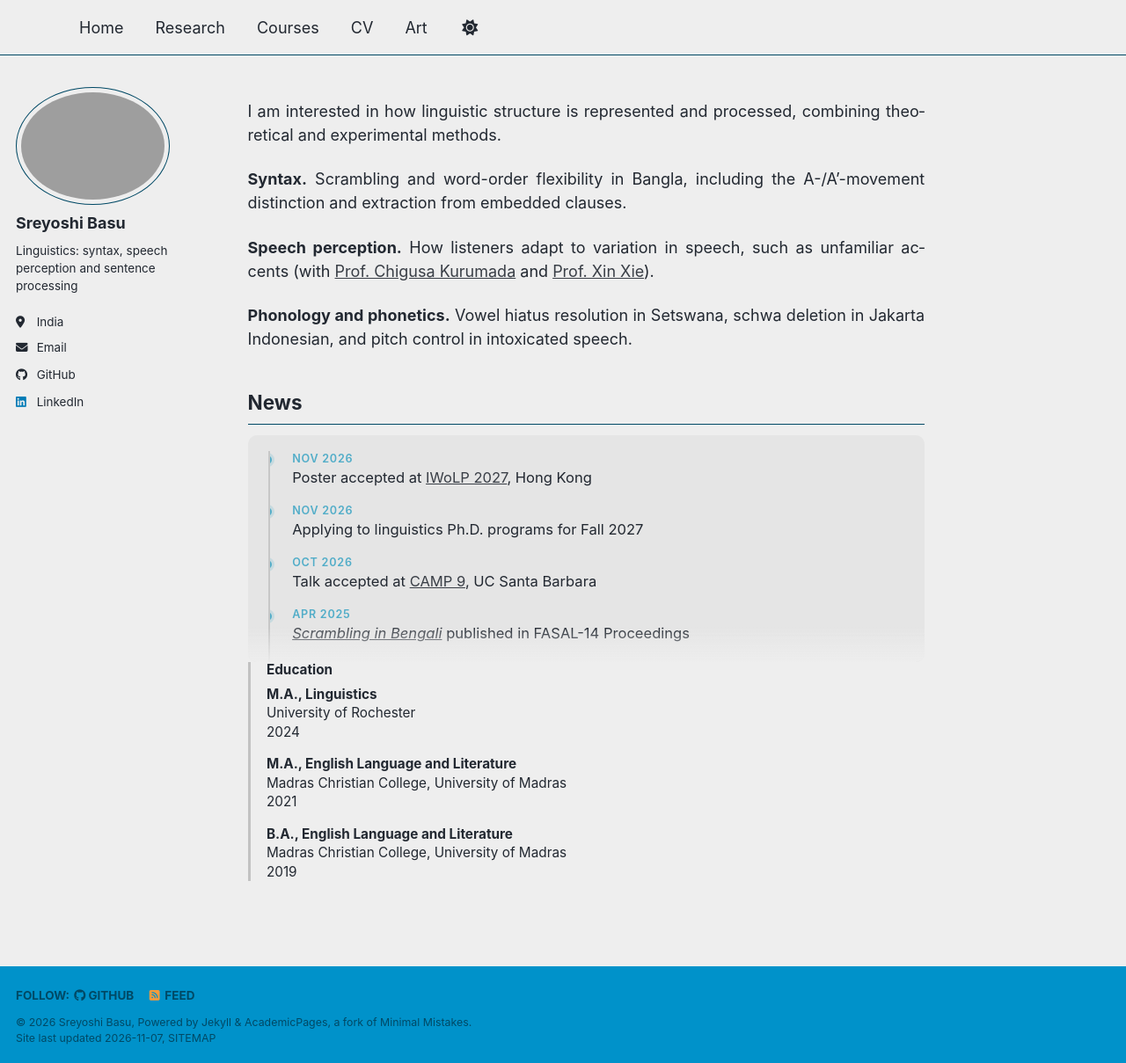
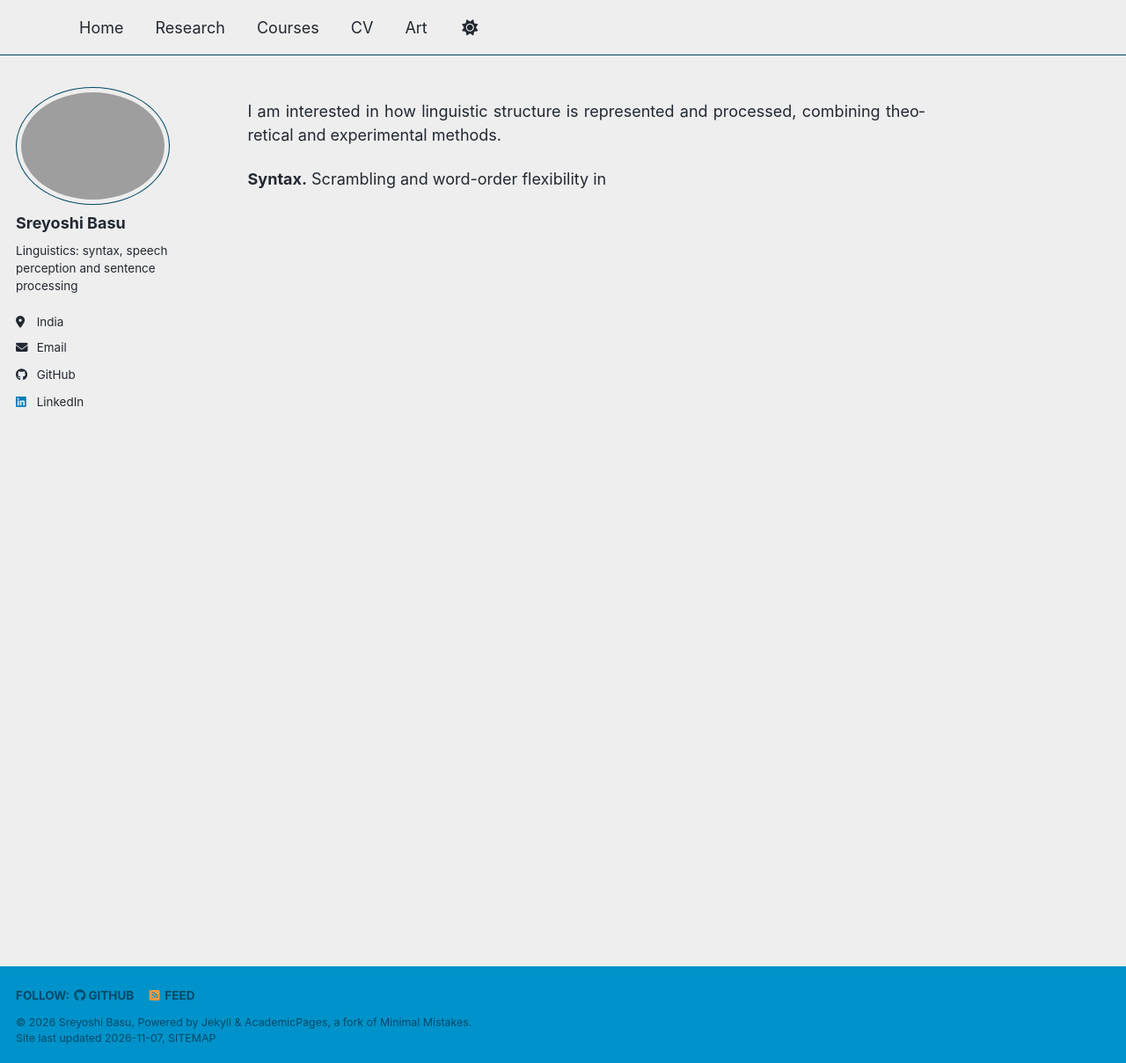
Before and after one commit to sreyoshi-basu/sreyoshi-basu.github.io, a Jekyll site: the page built from _pages/about.md, in a window 1280 px wide and 1209 px high. Shown: the whole window at 88% size. Built offline with Jekyll 4.4.1, drawn with Linux system fonts in a browser that asks for light colours; a script bundle is joined from its source files by our own code; a style sheet for code colours, icons or effects is not loaded.

Commit message:
Update about.md

```diff
--- a/_pages/about.md
+++ b/_pages/about.md
@@ -13,27 +13,6 @@ redirect_from:
   .about-side { flex: 1.2; font-size: 0.85em; border-left: 3px solid rgba(128,128,128,0.4); padding-left: 1.2em; }
   .about-side h3 { margin-top: 0; }
   .about-side p { margin: 0 0 1em 0; line-height: 1.4; }
-  .news { max-height: 200px; overflow-y: auto; border-left: 3px solid rgba(128,128,128,0.4); padding-left: 1em; text-align: left; font-size: 0.9em; }
-  .news ul { list-style: none; margin: 0; padding: 0; }
-  .news li { white-space: nowrap; overflow: hidden; text-overflow: ellipsis; margin-bottom: 0.3em; }
-  .news b { display: inline-block; width: 5.5em; }
-  @media (max-width: 900px) { .about-wrap { flex-direction: column; } .about-side { border-left: none; padding-left: 0; } .news li { white-space: normal; } }
-</style>
-
-<div class="about-wrap">
-<div class="about-main" markdown="1">
-
-I am interested in how linguistic structure is represented and processed, combining theoretical and experimental methods.
-
-**Syntax.** Scrambling and word-order flexibility in Bangla, including the A-/A'-movement distinction and extraction from embedded clauses.
-
-**Speech perception.** How listeners adapt to variation in speech, such as unfamiliar accents (with <a href="https://www.sas.rochester.edu/bcs/people/faculty/kurumada_chigusa/" target="_blank">Prof. Chigusa Kurumada</a> and <a href="https://sites.uci.edu/sclab/" target="_blank">Prof. Xin Xie</a>).
-
-**Phonology and phonetics.** Vowel hiatus resolution in Setswana, schwa deletion in Jakarta Indonesian, and pitch control in intoxicated speech.
-
-## News
-
-<style>
   .news-card { position: relative; border-radius: 10px; background: rgba(128,128,128,0.08); padding: 1em 1em 0 1em; }
   .news-card::after { content: ""; position: absolute; left: 0; right: 0; bottom: 0; height: 40px; border-radius: 0 0 10px 10px; pointer-events: none;
     background: linear-gradient(to bottom, transparent, var(--global-bg-color, #fff)); opacity: 0.9; }
@@ -46,25 +25,13 @@ I am interested in how linguistic structure is represented and processed, combin
     background: #52adc8; box-shadow: 0 0 0 3px rgba(82,173,200,0.2); }
   .tl-date { font-size: 0.7em; font-weight: 600; text-transform: uppercase; letter-spacing: 0.06em; color: #52adc8; }
   .tl-text { font-size: 0.92em; line-height: 1.35; }
+  @media (max-width: 900px) { .about-wrap { flex-direction: column; } .about-side { border-left: none; padding-left: 0; } }
 </style>
 
-<div class="news-card">
-<div class="tl">
-  <div class="tl-item"><div class="tl-date">Nov 2026</div><div class="tl-text">Poster accepted at <a href="https://lt.cityu.edu.hk/iwolp2027/" target="_blank">IWoLP 2027</a>, Hong Kong</div></div>
-  <div class="tl-item"><div class="tl-date">Nov 2026</div><div class="tl-text">Applying to linguistics Ph.D. programs for Fall 2027</div></div>
-  <div class="tl-item"><div class="tl-date">Oct 2026</div><div class="tl-text">Talk accepted at <a href="https://camp9ucsb.github.io/conference/" target="_blank">CAMP 9</a>, UC Santa Barbara</div></div>
-  <div class="tl-item"><div class="tl-date">Apr 2025</div><div class="tl-text"><a href="https://ojs.ub.uni-konstanz.de/jsal/index.php/fasal/en/article/view/331" target="_blank"><i>Scrambling in Bengali</i></a> published in FASAL-14 Proceedings</div></div>
-  <div class="tl-item"><div class="tl-date">May 2024</div><div class="tl-text">Joined Rochester BCS as a Research Technician</div></div>
-  <div class="tl-item"><div class="tl-date">May 2024</div><div class="tl-text">M.A. in Linguistics, University of Rochester</div></div>
-  <div class="tl-item"><div class="tl-date">Apr 2024</div><div class="tl-text">Presented at <a href="https://sites.google.com/stonybrook.edu/fasal14/home" target="_blank">FASAL-14</a>, Stony Brook</div></div>
-  <div class="tl-item"><div class="tl-date">Mar 2024</div><div class="tl-text">Presented Setswana vowel hiatus work at <a href="https://sites.google.com/cornell.edu/phuny2024/home" target="_blank">PHUNY 2024</a>, Cornell</div></div>
-</div>
-</div>
+<div class="about-wrap">
 
-<div class="about-side">
-  <h3>Education</h3>
-  <p><b>M.A., Linguistics</b><br>University of Rochester<br>2024</p>
-  <p><b>M.A., English Language and Literature</b><br>Madras Christian College, University of Madras<br>2021</p>
-  <p><b>B.A., English Language and Literature</b><br>Madras Christian College, University of Madras<br>2019</p>
-</div>
-</div>
+<div class="about-main" markdown="1">
+
+I am interested in how linguistic structure is represented and processed, combining theoretical and experimental methods.
+
+**Syntax.** Scrambling and word-order flexibility in
```
